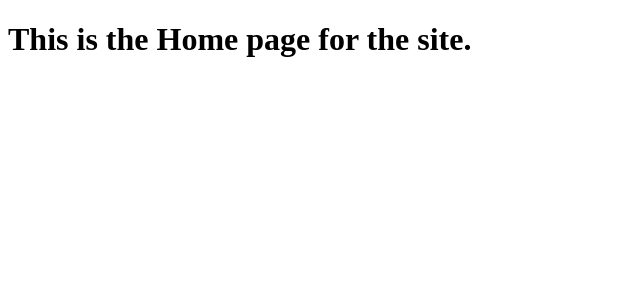
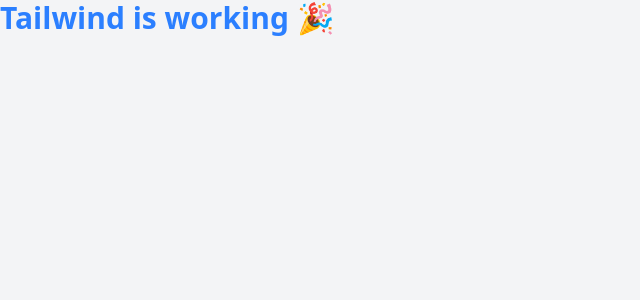
Before and after one commit to Aasish-27/Green-Basket, a Django app: page / in a window 1280 px wide. Shown: the top 300 px of the page, without its empty margins (0-640 px from the left). Run offline with Django 5.2, Linux system fonts and the light colour scheme.

Commit message:
Integrated TailwindCSS

```diff
--- a/green_basket/green_basket/settings.py
+++ b/green_basket/green_basket/settings.py
@@ -115,4 +115,8 @@
 # Static files (CSS, JavaScript, Images)
 # https://docs.djangoproject.com/en/6.0/howto/static-files/
 
-STATIC_URL = 'static/'
+STATIC_URL = '/static/'
+
+STATICFILES_DIRS = [
+    BASE_DIR / "static",
+]
--- a/green_basket/myapp/templates/index.html
+++ b/green_basket/myapp/templates/index.html
@@ -1,11 +1,14 @@
+{% load static %}
 <!DOCTYPE html>
-<html lang="en">
+<html>
 <head>
-    <meta charset="UTF-8">
-    <meta name="viewport" content="width=device-width, initial-scale=1.0">
-    <title>home</title>
+    <link href="{% static 'src/output.css' %}" rel="stylesheet">
 </head>
-<body>
-    <h1>This is the Home page for the site.</h1>
+<body class="bg-gray-100">
+
+    <h1 class="text-3xl font-bold text-blue-500">
+        Tailwind is working 🎉
+    </h1>
+
 </body>
 </html>
--- /dev/null
+++ b/green_basket/package.json
@@ -0,0 +1,6 @@
+{
+  "dependencies": {
+    "@tailwindcss/cli": "^4.2.2",
+    "tailwindcss": "^4.2.2"
+  }
+}
--- /dev/null
+++ b/green_basket/static/src/input.css
@@ -0,0 +1 @@
+@import "tailwindcss";
--- /dev/null
+++ b/green_basket/static/src/output.css
@@ -0,0 +1,228 @@
+/*! tailwindcss v4.2.2 | MIT License | https://tailwindcss.com */
+@layer properties;
+@layer theme, base, components, utilities;
+@layer theme {
+  :root, :host {
+    --font-sans: ui-sans-serif, system-ui, sans-serif, "Apple Color Emoji",
+      "Segoe UI Emoji", "Segoe UI Symbol", "Noto Color Emoji";
+    --font-mono: ui-monospace, SFMono-Regular, Menlo, Monaco, Consolas, "Liberation Mono",
+      "Courier New", monospace;
+    --color-blue-500: oklch(62.3% 0.214 259.815);
+    --color-gray-100: oklch(96.7% 0.003 264.542);
+    --text-3xl: 1.875rem;
+    --text-3xl--line-height: calc(2.25 / 1.875);
+    --font-weight-bold: 700;
+    --default-font-family: var(--font-sans);
+    --default-mono-font-family: var(--font-mono);
+  }
+}
+@layer base {
+  *, ::after, ::before, ::backdrop, ::file-selector-button {
+    box-sizing: border-box;
+    margin: 0;
+    padding: 0;
+    border: 0 solid;
+  }
+  html, :host {
+    line-height: 1.5;
+    -webkit-text-size-adjust: 100%;
+    tab-size: 4;
+    font-family: var(--default-font-family, ui-sans-serif, system-ui, sans-serif, "Apple Color Emoji", "Segoe UI Emoji", "Segoe UI Symbol", "Noto Color Emoji");
+    font-feature-settings: var(--default-font-feature-settings, normal);
+    font-variation-settings: var(--default-font-variation-settings, normal);
+    -webkit-tap-highlight-color: transparent;
+  }
+  hr {
+    height: 0;
+    color: inherit;
+    border-top-width: 1px;
+  }
+  abbr:where([title]) {
+    -webkit-text-decoration: underline dotted;
+    text-decoration: underline dotted;
+  }
+  h1, h2, h3, h4, h5, h6 {
+    font-size: inherit;
+    font-weight: inherit;
+  }
+  a {
+    color: inherit;
+    -webkit-text-decoration: inherit;
+    text-decoration: inherit;
+  }
+  b, strong {
+    font-weight: bolder;
+  }
+  code, kbd, samp, pre {
+    font-family: var(--default-mono-font-family, ui-monospace, SFMono-Regular, Menlo, Monaco, Consolas, "Liberation Mono", "Courier New", monospace);
+    font-feature-settings: var(--default-mono-font-feature-settings, normal);
+    font-variation-settings: var(--default-mono-font-variation-settings, normal);
+    font-size: 1em;
+  }
+  small {
+    font-size: 80%;
+  }
+  sub, sup {
+    font-size: 75%;
+    line-height: 0;
+    position: relative;
+    vertical-align: baseline;
+  }
+  sub {
+    bottom: -0.25em;
+  }
+  sup {
+    top: -0.5em;
+  }
+  table {
+    text-indent: 0;
+    border-color: inherit;
+    border-collapse: collapse;
+  }
+  :-moz-focusring {
+    outline: auto;
+  }
+  progress {
+    vertical-align: baseline;
+  }
+  summary {
+    display: list-item;
+  }
+  ol, ul, menu {
+    list-style: none;
+  }
+  img, svg, video, canvas, audio, iframe, embed, object {
+    display: block;
+    vertical-align: middle;
+  }
+  img, video {
+    max-width: 100%;
+    height: auto;
+  }
+  button, input, select, optgroup, textarea, ::file-selector-button {
+    font: inherit;
+    font-feature-settings: inherit;
+    font-variation-settings: inherit;
+    letter-spacing: inherit;
+    color: inherit;
+    border-radius: 0;
+    background-color: transparent;
+    opacity: 1;
+  }
+  :where(select:is([multiple], [size])) optgroup {
+    font-weight: bolder;
+  }
+  :where(select:is([multiple], [size])) optgroup option {
+    padding-inline-start: 20px;
+  }
+  ::file-selector-button {
+    margin-inline-end: 4px;
+  }
+  ::placeholder {
+    opacity: 1;
+  }
+  @supports (not (-webkit-appearance: -apple-pay-button))  or (contain-intrinsic-size: 1px) {
+    ::placeholder {
+      color: currentcolor;
+      @supports (color: color-mix(in lab, red, red)) {
+        color: color-mix(in oklab, currentcolor 50%, transparent);
+      }
+    }
+  }
+  textarea {
+    resize: vertical;
+  }
+  ::-webkit-search-decoration {
+    -webkit-appearance: none;
+  }
+  ::-webkit-date-and-time-value {
+    min-height: 1lh;
+    text-align: inherit;
+  }
+  ::-webkit-datetime-edit {
+    display: inline-flex;
+  }
+  ::-webkit-datetime-edit-fields-wrapper {
+    padding: 0;
+  }
+  ::-webkit-datetime-edit, ::-webkit-datetime-edit-year-field, ::-webkit-datetime-edit-month-field, ::-webkit-datetime-edit-day-field, ::-webkit-datetime-edit-hour-field, ::-webkit-datetime-edit-minute-field, ::-webkit-datetime-edit-second-field, ::-webkit-datetime-edit-millisecond-field, ::-webkit-datetime-edit-meridiem-field {
+    padding-block: 0;
+  }
+  ::-webkit-calendar-picker-indicator {
+    line-height: 1;
+  }
+  :-moz-ui-invalid {
+    box-shadow: none;
+  }
+  button, input:where([type="button"], [type="reset"], [type="submit"]), ::file-selector-button {
+    appearance: button;
+  }
+  ::-webkit-inner-spin-button, ::-webkit-outer-spin-button {
+    height: auto;
+  }
+  [hidden]:where(:not([hidden="until-found"])) {
+    display: none !important;
+  }
+}
+@layer utilities {
+  .static {
+    position: static;
+  }
+  .table {
+    display: table;
+  }
+  .border-collapse {
+    border-collapse: collapse;
+  }
+  .resize {
+    resize: both;
+  }
+  .border {
+    border-style: var(--tw-border-style);
+    border-width: 1px;
+  }
+  .bg-gray-100 {
+    background-color: var(--color-gray-100);
+  }
+  .text-3xl {
+    font-size: var(--text-3xl);
+    line-height: var(--tw-leading, var(--text-3xl--line-height));
+  }
+  .font-bold {
+    --tw-font-weight: var(--font-weight-bold);
+    font-weight: var(--font-weight-bold);
+  }
+  .text-blue-500 {
+    color: var(--color-blue-500);
+  }
+  .underline {
+    text-decoration-line: underline;
+  }
+  .outline {
+    outline-style: var(--tw-outline-style);
+    outline-width: 1px;
+  }
+}
+@property --tw-border-style {
+  syntax: "*";
+  inherits: false;
+  initial-value: solid;
+}
+@property --tw-font-weight {
+  syntax: "*";
+  inherits: false;
+}
+@property --tw-outline-style {
+  syntax: "*";
+  inherits: false;
+  initial-value: solid;
+}
+@layer properties {
+  @supports ((-webkit-hyphens: none) and (not (margin-trim: inline))) or ((-moz-orient: inline) and (not (color:rgb(from red r g b)))) {
+    *, ::before, ::after, ::backdrop {
+      --tw-border-style: solid;
+      --tw-font-weight: initial;
+      --tw-outline-style: solid;
+    }
+  }
+}
--- /dev/null
+++ b/notes.txt
@@ -0,0 +1,2 @@
+Tailwind:
+    npx @tailwindcss/cli -i ./static/src/input.css -o ./static/src/output.css --watch
```
Also changed, not shown: green_basket/myapp/urls.py (line endings or trailing spaces), green_basket/package-lock.json (added), 1 other file.
